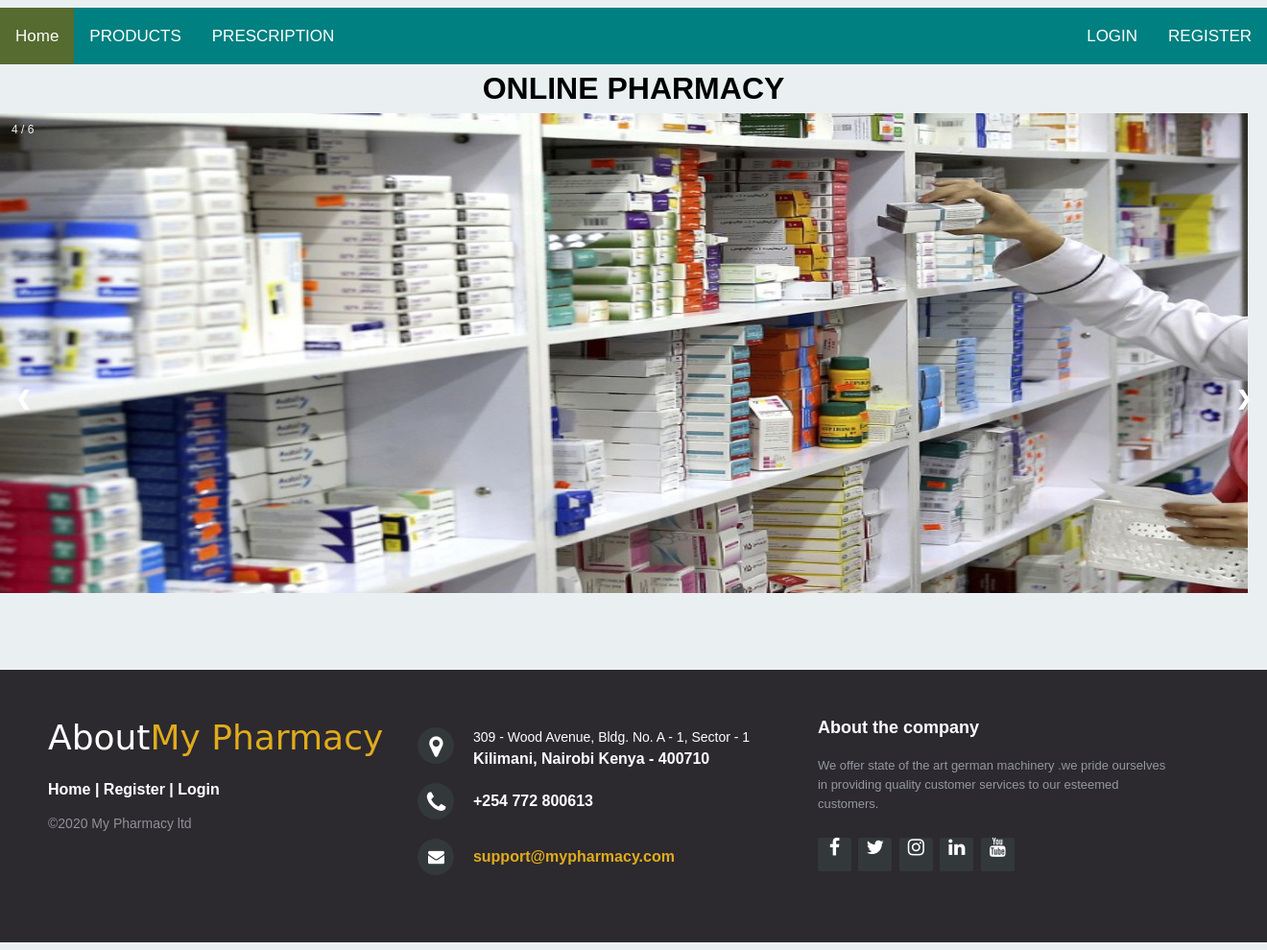
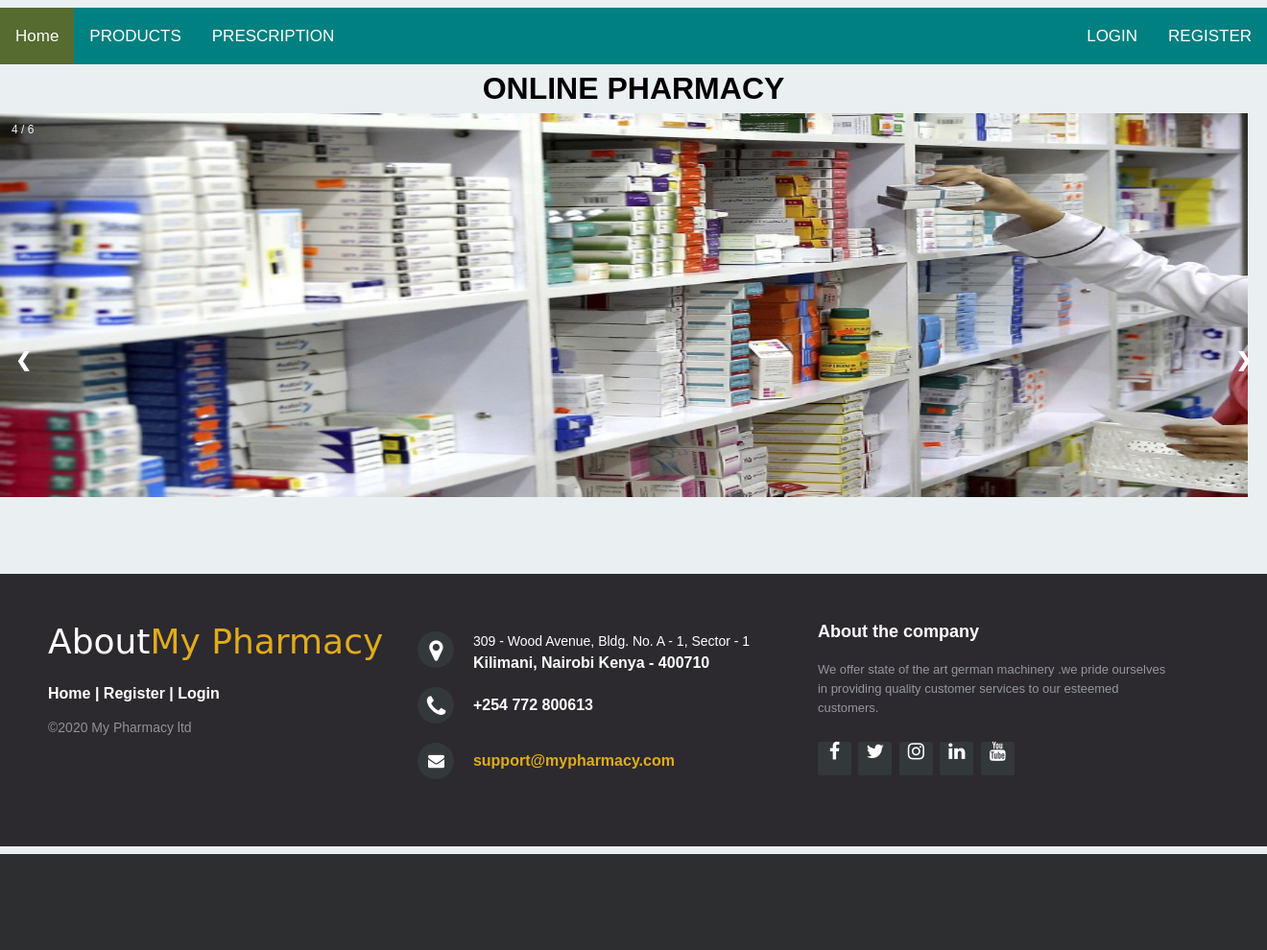
Before and after one commit to lizmutuku/pharmacy, a PHP site: page /index.php in a window 1320 px wide. Shown: the whole page at 96% size. After the commit the page ends 890 px from the top, so only its background shows below. Run offline with PHP 8.4, Linux system fonts and the light colour scheme.

Commit message:
update changes

```diff
--- a/index.php
+++ b/index.php
@@ -46,41 +46,38 @@ function myFunction() {
   <!-- Full-width images with number text -->
   <div class="mySlides">
     <div class="numbertext">1 / 6</div>
-      <img src="slideshow/7.jpg" style="width:1300px;height:500px">
+      <img src="slideshow/7.jpg" style="width:1300px;height:400px">
   </div>
 
   <div class="mySlides">
     <div class="numbertext">2 / 6</div>
-      <img src="slideshow/2.jpg" style="width:1300px;height:500px">
+      <img src="slideshow/2.jpg" style="width:1300px;height:400px">
   </div>
 
   <div class="mySlides">
     <div class="numbertext">3 / 6</div>
-      <img src="slideshow/3.jpg" style="width:1300px;height:500px">
+      <img src="slideshow/3.jpg" style="width:1300px;height:400px">
   </div>
 
   <div class="mySlides">
     <div class="numbertext">4 / 6</div>
-      <img src="slideshow/4.jpeg" style="width:1300px;height:500px">
+      <img src="slideshow/4.jpeg" style="width:1300px;height:400px">
   </div>
 
   <div class="mySlides">
     <div class="numbertext">5 / 6</div>
-      <img src="slideshow/5.jpg" style="width:1300px;height:500px">
+      <img src="slideshow/5.jpg" style="width:1300px;height:400px">
   </div>
 
   <div class="mySlides">
     <div class="numbertext">6 / 6</div>
-      <img src="slideshow/6.jpg" style="width:1300px;height:500px">
+      <img src="slideshow/6.jpg" style="width:1300px;height:400px">
   </div>
 </div>
 
 
   <a class="prev" onclick="plusSlides(-1)">❮</a>
   <a class="next" onclick="plusSlides(1)">❯</a>
-
-
-
 
 <script>
 var myIndex = 0;
```
